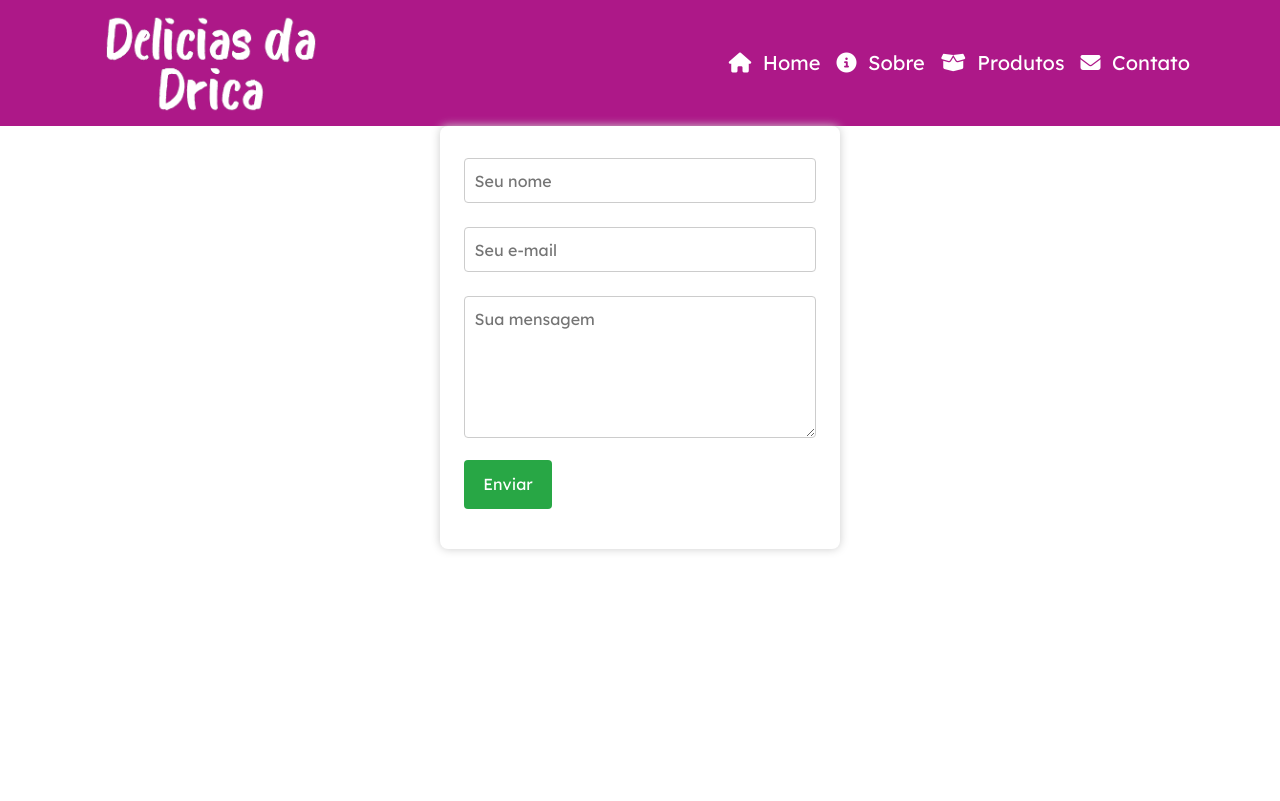
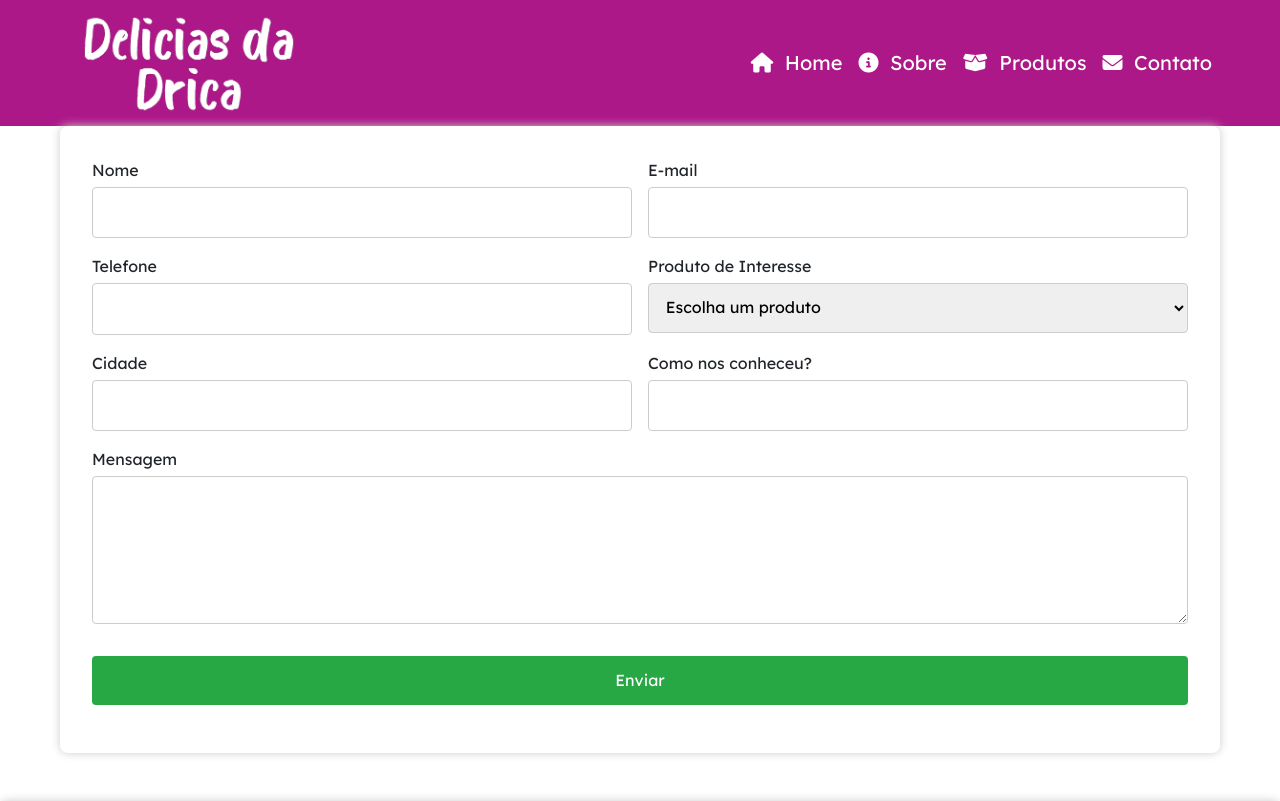
Before and after one commit to NicoaGc/Doces-da-Drica, a PHP site: page /contato in a window 1280 px wide. Shown: the top 801 px of the page. Run offline with PHP 8.4, Linux system fonts and the light colour scheme; some libraries are stand-ins or nearby versions.

Commit message:
Adicionado produtos, flata contato terminar e dentro dos produtos

```diff
--- a/pages/contato.php
+++ b/pages/contato.php
@@ -1,61 +1,209 @@
   <style>
-    form { max-width: 400px; margin: auto; background: white; padding: 1.5rem; border-radius: 8px; box-shadow: 0 0 10px #ccc; }
-    input, textarea { width: 100%; padding: 0.6rem; margin: 0.5rem 0 1rem; border: 1px solid #ccc; border-radius: 4px; }
-    button { background: #28a745; color: white; border: none; padding: 0.8rem 1.2rem; border-radius: 4px; cursor: pointer; }
-    button:disabled { background: #ccc; cursor: not-allowed; }
-    .msg { margin-top: 1rem; font-weight: bold; }
+    .container {
+      max-width: 1200px;
+      margin: auto;
+      padding: 0 20px;
+    }
+
+    form {
+      background: white;
+      padding: 2rem;
+      border-radius: 8px;
+      box-shadow: 0 0 10px #ccc;
+      display: flex;
+      flex-wrap: wrap;
+      gap: 1rem;
+      justify-content: space-between;
+    }
+
+    form .campo {
+      flex: 1 1 48%;
+      display: flex;
+      flex-direction: column;
+    }
+
+    form .campo.full {
+      flex: 1 1 100%;
+    }
+
+    input, textarea, select {
+      padding: 0.8rem;
+      margin-top: 0.3rem;
+      border: 1px solid #ccc;
+      border-radius: 4px;
+      font-size: 1rem;
+    }
+
+    textarea {
+      resize: vertical;
+    }
+
+    button {
+      background: #28a745;
+      color: white;
+      border: none;
+      padding: 0.8rem 1.2rem;
+      border-radius: 4px;
+      cursor: pointer;
+      font-size: 1rem;
+      margin-top: 1rem;
+    }
+
+    .msg {
+      margin-top: 1rem;
+      font-weight: bold;
+    }
+
     .msg.success { color: green; }
     .msg.error { color: red; }
+
+    .mapa {
+      width: 100%;
+      height: 350px;
+      border: none;
+      margin: 3rem auto 2rem;
+      display: block;
+      border-radius: 8px;
+      box-shadow: 0 0 10px #ccc;
+    }
+
+    @media (max-width: 768px) {
+      form {
+        flex-direction: column;
+      }
+
+      form .campo {
+        flex: 1 1 100%;
+      }
+    }
   </style>
-  <form id="formContato" action="https://formsubmit.co/itsherogd2@gmail.com" method="POST">
-    <input type="text" name="nome" id="nome" placeholder="Seu nome" required />
-    <input type="email" name="email" id="email" placeholder="Seu e-mail" required />
-    <textarea name="mensagem" id="mensagem" rows="5" placeholder="Sua mensagem" required></textarea>
+</head>
+<body>
 
-    <!-- anti-spam honeypot (recomendado) -->
-    <input type="text" name="_honey" style="display:none" />
-    <!-- redirecionar após sucesso (opcional) -->
-    <input type="hidden" name="_next" value="https://seusite.com/validacao.php" />
-    <!-- desabilitar captcha -->
-    <input type="hidden" name="_captcha" value="false" />
+  <div class="container">
+    <form id="formContato" action="https://formsubmit.co/seuemail@exemplo.com" method="POST">
+      <div class="campo">
+        <label for="nome">Nome</label>
+        <input type="text" name="nome" id="nome" required>
+      </div>
 
+      <div class="campo">
+        <label for="email">E-mail</label>
+        <input type="email" name="email" id="email" required>
+      </div>
+
+      <div class="campo">
+        <label for="telefone">Telefone</label>
+    <input type="tel" name="telefone" id="telefone" inputmode="numeric" required>
+      </div>
+
+      <div class="campo">
+        <label for="produto">Produto de Interesse</label>
+        <select name="produto" id="produto" required>
+          <option value="">Escolha um produto</option>
+          <option value="Bolos">Bolos</option>
+          <option value="Doces Finos">Doces Finos</option>
+          <option value="Brigadeiros Gourmet">Brigadeiros Tradicionais</option>
+          <option value="Brigadeiros Gourmet">Brigadeiros Gourmet</option>
+        </select>
+      </div>
+
+      <div class="campo">
+        <label for="cidade">Cidade</label>
+        <input type="text" name="cidade" id="cidade" required>
+      </div>
+
+      <div class="campo">
+        <label for="origem">Como nos conheceu?</label>
+        <input type="text" name="origem" id="origem" required>
+      </div>
+
+      <div class="campo full">
+        <label for="mensagem">Mensagem</label>
+        <textarea name="mensagem" id="mensagem" rows="5" required></textarea>
+      </div>
+
+      <!-- Anti-spam e configs -->
+      <input type="text" name="_honey" style="display:none">
+      <input type="hidden" name="_captcha" value="false">
+      <input type="hidden" name="_next" value="https://seusite.com/obrigado.html" />
+
+      <div class="campo full">
         <button type="submit">Enviar</button>
         <div class="msg" id="msg"></div>
+      </div>
     </form>
+  </div>
+
+  <iframe
+    class="mapa"
+    src="https://www.google.com/maps/embed?pb=!1m18!1m12!1m3!1d14546.292819840164!2d-52.089768264251084!3d-24.2916333948381!2m3!1f0!2f0!3f0!3m2!1i1024!2i768!4f13.1!3m3!1m2!1s0x94edb594c9499fd9%3A0x4951517d2a2770e1!2s%C3%81guas%20de%20Jurema%2C%20Iretama%20-%20PR%2C%2087280-000!5e0!3m2!1spt-BR!2sbr!4v1750790496394!5m2!1spt-BR!2sbr"
+    allowfullscreen=""
+    loading="lazy">
+  </iframe>
 
   <script>
     const form = document.getElementById('formContato');
     const msg = document.getElementById('msg');
+    const telefone = document.getElementById('telefone');
 
-  // Recupera dados do localStorage ao carregar
+    const campos = ['nome', 'email', 'telefone', 'produto', 'mensagem', 'cidade', 'origem'];
+
+    // Salvar e recuperar do localStorage
     window.addEventListener('load', () => {
-    form.nome.value = localStorage.getItem('form-nome') || '';
-    form.email.value = localStorage.getItem('form-email') || '';
-    form.mensagem.value = localStorage.getItem('form-mensagem') || '';
+      campos.forEach(campo => {
+        const input = form[campo];
+        if (input) input.value = localStorage.getItem('form-' + campo) || '';
+      });
     });
 
-  // Salva no localStorage enquanto o usuário digita
-  form.nome.addEventListener('input', () => localStorage.setItem('form-nome', form.nome.value));
-  form.email.addEventListener('input', () => localStorage.setItem('form-email', form.email.value));
-  form.mensagem.addEventListener('input', () => localStorage.setItem('form-mensagem', form.mensagem.value));
+    campos.forEach(campo => {
+      const input = form[campo];
+      if (input) {
+        input.addEventListener('input', () => {
+          localStorage.setItem('form-' + campo, input.value);
+        });
+      }
+    });
 
-  form.addEventListener('submit', function(e) {
+    // Máscara de telefone
+
+  telefone.addEventListener('keydown', function(e) {
+    const teclasPermitidas = [8,9,46,37,38,39,40,36,35];
+    if (teclasPermitidas.includes(e.keyCode)) return;
+    if ((e.keyCode >= 48 && e.keyCode <= 57) || (e.keyCode >= 96 && e.keyCode <= 105)) return;
+    e.preventDefault();
+  });
+
+  telefone.addEventListener('input', () => {
+    let val = telefone.value.replace(/\D/g, '');
+    if (val.length > 11) val = val.slice(0, 11);
+    if (val.length >= 11) {
+      telefone.value = `(${val.slice(0,2)}) ${val.slice(2,7)}-${val.slice(7,11)}`;
+    } else if (val.length >= 7) {
+      telefone.value = `(${val.slice(0,2)}) ${val.slice(2,6)}-${val.slice(6)}`;
+    } else if (val.length >= 3) {
+      telefone.value = `(${val.slice(0,2)}) ${val.slice(2)}`;
+    } else if (val.length >= 1) {
+      telefone.value = `(${val}`;
+    }
+  });
+
+    form.addEventListener('submit', function (e) {
       e.preventDefault();
 
-    const nome = form.nome.value.trim();
       const email = form.email.value.trim();
-    const mensagem = form.mensagem.value.trim();
-
       const emailRegex = /^[^\s@]+@[A-Za-z0-9.-]+\.[A-Za-z]{2,}$/;
 
-    if (!nome || !email || !mensagem) {
-      msg.textContent = "Preencha todos os campos.";
+      if (!emailRegex.test(email)) {
+        msg.textContent = "E-mail inválido.";
         msg.className = "msg error";
         return;
       }
 
-    if (!emailRegex.test(email)) {
-      msg.textContent = "E-mail inválido.";
+      const preenchido = campos.every(campo => form[campo].value.trim() !== '');
+      if (!preenchido) {
+        msg.textContent = "Preencha todos os campos.";
         msg.className = "msg error";
         return;
       }
@@ -75,11 +223,7 @@
           msg.textContent = "Mensagem enviada com sucesso!";
           msg.className = "msg success";
           form.reset();
-
-        // Limpa localStorage após envio
-        localStorage.removeItem('form-nome');
-        localStorage.removeItem('form-email');
-        localStorage.removeItem('form-mensagem');
+          campos.forEach(campo => localStorage.removeItem('form-' + campo));
         } else {
           msg.textContent = "Erro ao enviar. Tente novamente.";
           msg.className = "msg error";
```
Lines whose indentation alone changed are shown as unchanged.
